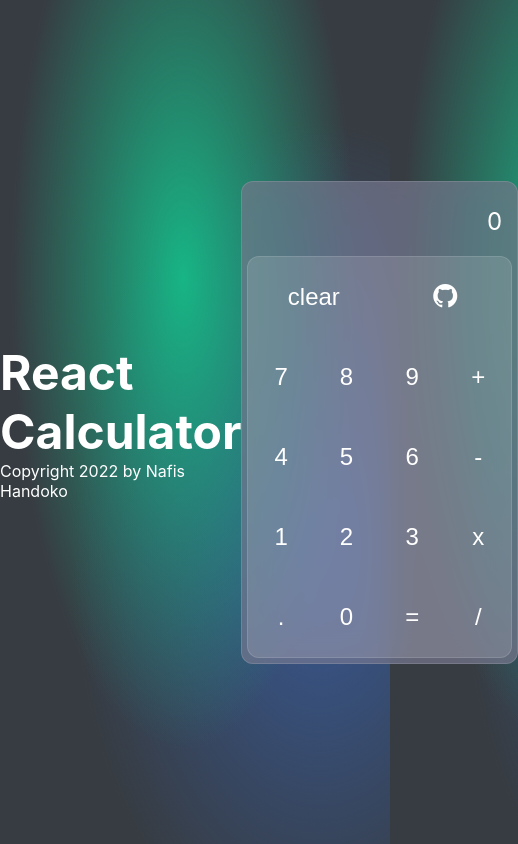
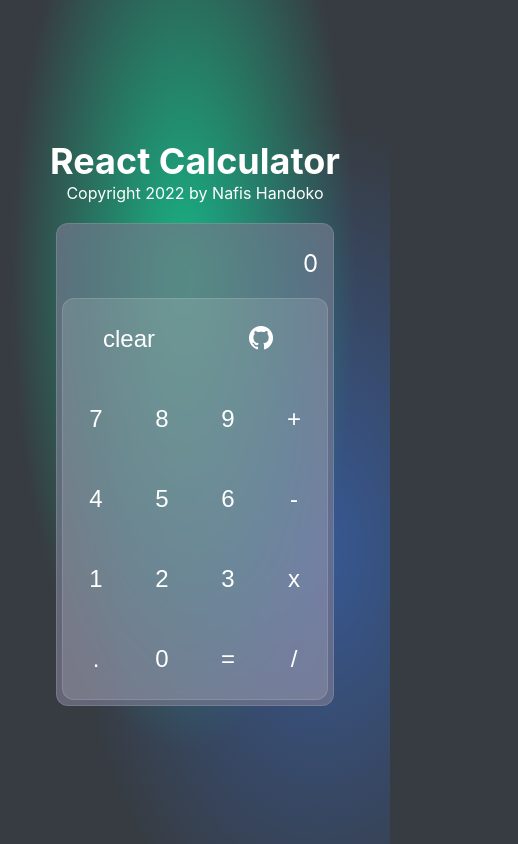
Before and after one commit to NafisHandoko/react-calculator, a React (Vite) app: page / in a window 390 px wide. Shown: the whole page, 518 px wide, since content can reach past the window. Built offline with nearby package versions, Linux system fonts and the light colour scheme.

Commit message:
add responsivenes

```diff
--- a/src/App.css
+++ b/src/App.css
@@ -21,7 +21,7 @@ body{
 }
 
 h1{
-  font-size: 48px;
+  font-size: clamp(1.5rem, 3.5vw, 48px);
   margin: 0;
   padding: 0;
 }
@@ -96,5 +96,15 @@ p{
 
 #clear { grid-area: clear; }
 
+@media (max-width: 768px){
+  .container{
+    flex-direction: column;
+    justify-content: center;
+  }
+  .desc{
+    text-align: center;
+    padding-bottom: 20px;
+  }
+}
 
 /* Glassmorphism generated by https://generator.ui.glass/ */
```
